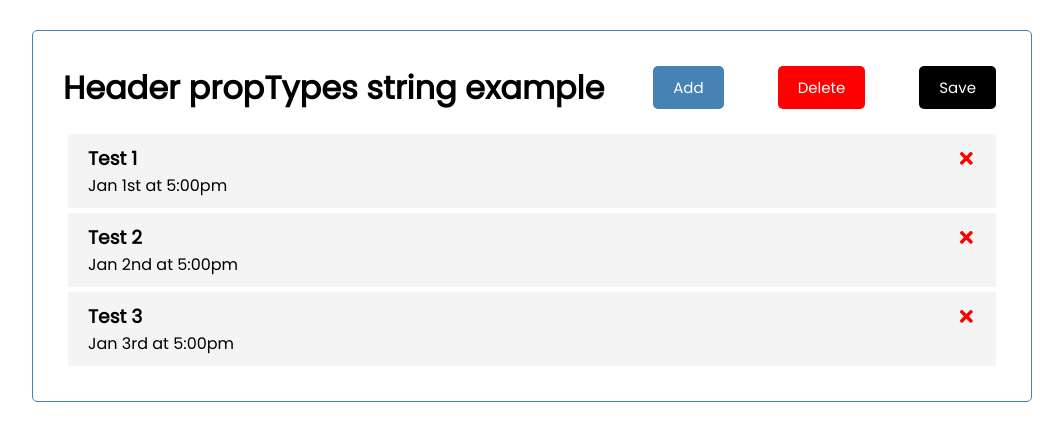
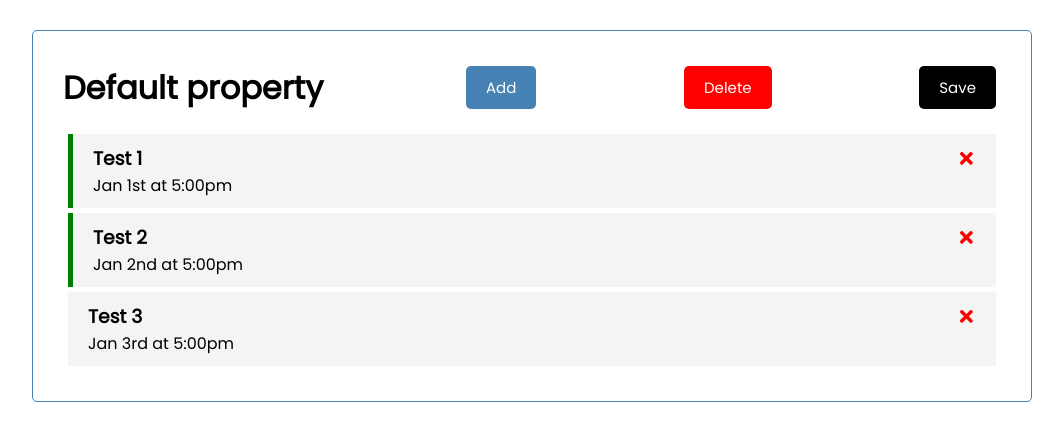
Before and after one commit to Infilong/ReactTraining, a React (Create React App) app: page / in a window 1280 px wide. Shown: the top 440 px of the page, without its empty margins (108-1171 px from the left). Built offline with nearby package versions, Linux system fonts and the light colour scheme.

Commit message:
Toggle reminder & conditional styling

```diff
--- a/src/App.js
+++ b/src/App.js
@@ -27,15 +27,33 @@ const App = () => {
   //Delete Task function
   const deleteTask = (id) => {
     setTasks(tasks.filter((task) => task.id !== id));
-    console.log("delete",id)
+    console.log("delete", id);
+  };
+
+  //Toggle Reminder
+  const toggleReminder = (id) => {
+    setTasks(
+      tasks.map((task) =>
+        task.id === id ? { ...task, reminder: !task.reminder } : task
+      )
+    );
+    console.log(id);
   };
 
   return (
     <>
       <div className="container">
-        <Header title={"Header propTypes string example"} />
+        <Header />
         {/* deleteTask step1: onDelete is assigned deleteTask function */}
-        <Tasks tasks={tasks} onDelete={deleteTask} />
+        {tasks.length > 0 ? (
+          <Tasks
+            tasks={tasks}
+            onDelete={deleteTask}
+            onToggle={toggleReminder}
+          />
+        ) : (
+          "No tasks"
+        )}
       </div>
     </>
   );
--- a/src/components/Task.js
+++ b/src/components/Task.js
@@ -1,13 +1,16 @@
 import { FaTimes } from "react-icons/fa";
 
-const Task = ({ task, onDelete }) => {
+const Task = ({ task, onDelete, onToggle }) => {
   return (
-    <div className="task">
+    <div
+      className={`task ${task.reminder ? "reminder" : ""}`}
+      onDoubleClick={() => onToggle(task.id)}
+    >
       <h3>
         {task.text}
         <FaTimes
           style={{ color: "red", cursor: "pointer" }}
-        // deleteTask step2: Task's onDelete is deleteTask function
+          // deleteTask step3: Task's onDelete is deleteTask function
           onClick={() => onDelete(task.id)}
         />
       </h3>
--- a/src/components/Tasks.js
+++ b/src/components/Tasks.js
@@ -1,11 +1,16 @@
 import Task from "./Task";
 
-const Tasks = ({ tasks, onDelete }) => {
+const Tasks = ({ tasks, onDelete, onToggle }) => {
   return (
     <>
       {tasks.map((task) => (
         //deleteTask step2: Tasks' onDelete is deleteTask function which is assigned to Task's onDelete
-        <Task key={task.id} task={task} onDelete={onDelete}/>
+        <Task
+          key={task.id}
+          task={task}
+          onDelete={onDelete}
+          onToggle={onToggle}
+        />
       ))}
     </>
   );
```
